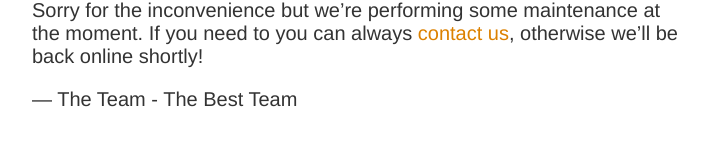
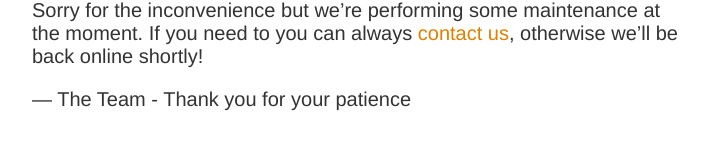
Before and after one commit to keithpk1224/udemy_index, a plain HTML site: page index.html in a window 1280 px wide. Shown: the part 300-450 px from the top of the page, without its empty margins (283-991 px from the left). Drawn offline with Linux system fonts and the light colour scheme.

Commit message:
updated the index.html

```diff
--- a/index.html
+++ b/index.html
@@ -13,6 +13,6 @@
     <h1>We&rsquo;ll be back soon!</h1>
     <div>
         <p>Sorry for the inconvenience but we&rsquo;re performing some maintenance at the moment. If you need to you can always <a href="mailto:#">contact us</a>, otherwise we&rsquo;ll be back online shortly!</p>
-        <p>&mdash; The Team - The Best Team</p>
+        <p>&mdash; The Team - Thank you for your patience</p>
     </div>
 </article>
```
